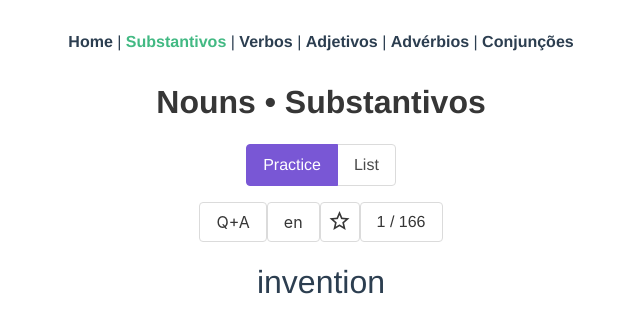
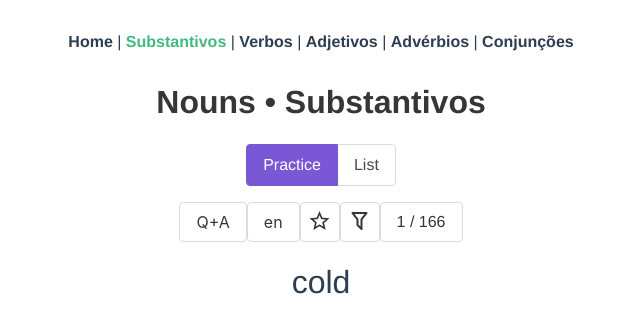
Before and after one commit to levosos/dictao, a Vue app: page /nouns in a window 1280 px wide. Shown: the top 332 px of the page, without its empty margins (319-959 px from the left). Built offline with nearby package versions, Linux system fonts and the light colour scheme.

Commit message:
Supporting filtering by first letters in practice page
- Using loadash.shuffle for shuffling an array

```diff
--- a/package.json
+++ b/package.json
@@ -11,6 +11,7 @@
     "@mdi/font": "^5.9.55",
     "buefy": "^0.9.8",
     "core-js": "^3.6.5",
+    "lodash.shuffle": "^4.2.0",
     "vue": "^2.6.11",
     "vue-router": "^3.5.2"
   },
--- a/src/components/Practice.vue
+++ b/src/components/Practice.vue
@@ -4,7 +4,16 @@
       <b-button @click="q_qa">{{ show.answers ? 'Q+A' : 'Q' }}</b-button>
       <b-button @click="en_pt">{{ lang.q }}</b-button>
       <b-button @click="star"><b-icon :icon="star_icon" /></b-button>
-      <span class="button">{{ index + 1 }} / {{ data.length }}</span>
+      <b-button @click="filter"><b-icon :icon="filter_icon" /></b-button>
+      <span class="button">{{ filtered_data.length ? index + 1 : 0 }} / {{ filtered_data.length }}</span>
+    </section>
+    <section id="filter" v-if="filtering">
+      <b-checkbox-button @input="restart" v-for="letter in 'abcdefghijklmnopqrstuvwxyz'" :key="letter" v-model="filters" :native-value="letter" type="is-success">
+        {{ letter }}
+      </b-checkbox-button>
+      <b-button @click="clear_filters" :disabled="filters.length === 0">
+        <b>clear</b>
+      </b-button>
     </section>
     <section v-on:click="click">
       <Word v-bind="question" :newline="true" />
@@ -18,6 +27,8 @@
 import Word from './Word.vue'
 import List from './List.vue'
 
+import _ from 'lodash';
+
 export default {
   name: 'Practice',
   components: {
@@ -26,6 +37,7 @@ export default {
   },
   data() {
     return {
+      shuffled_data: [],
       index: 0,
       lang: {
         q: 'en',
@@ -36,6 +48,8 @@ export default {
         answers: true,
       },
       starred: [],
+      filtering: false,
+      filters: []
     }
   },
   props: {
@@ -54,17 +68,25 @@ export default {
     },
   },
   methods: {
+    filter() {
+      this.filtering = !this.filtering
+    },
     shuffle() {
-      // based on https://stackoverflow.com/a/12646864/9540328
-      for (let i = this.data.length - 1; i > 0; i--) {
-          const j = Math.floor(Math.random() * (i + 1));
-          [this.data[i], this.data[j]] = [this.data[j], this.data[i]];
-      }
+      this.shuffled_data = _.shuffle(this.data)
+    },
+    restart() {
+      // reshuffle (all) the data
+      this.shuffle()
+
+      // start from the beginning (of the filtered data)
+      this.index = 0
+
+      // hide the answer if it is shown
+      this.show.answer = false
     },
     next() {
-      if (++this.index == this.data.length) {
-        this.index = 0
-        this.shuffle()
+      if (++this.index == this.filtered_data.length) {
+        this.restart()
       }
     },
     previous() {
@@ -101,22 +123,36 @@ export default {
       }
     },
     en_pt() {
+      // switch between question and answer languages
       [this.lang.q, this.lang.a] = [this.lang.a, this.lang.q]
+
+      // we have to restart when filtering as data changes due to
+      // the change of language.
+      // therefore, we restart in all cases for consistency.
+      this.restart()
     },
     q_qa() {
       this.show.answers = !this.show.answers
       this.show.answer = false
     },
     star() {
-      const index = this.starred.indexOf(this.word);
-      if (index === -1) {
-        this.starred.push(this.word);
-      } else {
-        this.starred.splice(index, 1);
+      if (this.word !== undefined) {
+        const index = this.starred.indexOf(this.word);
+        if (index === -1) {
+          this.starred.push(this.word);
+        } else {
+          this.starred.splice(index, 1);
+        }
       }
     },
+    clear_filters() {
+      this.filters = []
+      this.restart()
+    },
     props(lang) {
-      if (lang == 'en') {
+      if (this.word === undefined) {
+        return { word: undefined }
+      } else if (lang == 'en') {
         return { word: this.english(this.word) }
       } else if (lang == 'pt') {
         return { word: this.portuguese(this.word), pronunciation: this.pronunciation(this.word) }
@@ -132,16 +168,66 @@ export default {
       return this.props(this.lang.a)
     },
     word() {
-      return this.data[this.index]
+      return this.filtered_data[this.index]
     },
     star_icon() {
       return this.starred.indexOf(this.word) === -1 ? 'star-outline' : 'star'
+    },
+    filter_icon() {
+      return this.filters.length ? 'filter' : 'filter-outline'
+    },
+    filtered_data() {
+      const filter = function(word) {
+        const translate = {
+          // https://en.wikipedia.org/wiki/Portuguese_orthography#Diacritics
+          'á': 'a',
+          'â': 'a',
+          'ã': 'a',
+          'à': 'a',
+          'ç': 'c',
+          'é': 'e',
+          'ê': 'e',
+          'è': 'e',
+          'í': 'i',
+          'ì': 'i',
+          'ó': 'o',
+          'ô': 'o',
+          'õ': 'o',
+          'ò': 'o',
+          'ú': 'u',
+          'ù': 'u',
+        };
+
+        // extract the word depending on the language
+        word = this.lang.q == 'en' ? this.english(word) : this.portuguese(word)
+
+        // take the first character
+        let letter = word.charAt(0).toLowerCase()
+
+        // ignore accents
+        letter = translate[letter] || letter
+
+        // see if it is filtered
+        return this.filters.indexOf(letter) !== -1
+      }.bind(this)
+
+      if (this.filters.length) {
+        return this.shuffled_data.filter(filter)
+      } else {
+        return this.shuffled_data
+      }
     }
   },
 }
 </script>
 
 <style scoped>
+#filter {
+  display: flex;
+  flex-wrap: wrap;
+  justify-content: center
+}
+
 .word {
   font-size: xx-large;
 }
--- a/src/components/Word.vue
+++ b/src/components/Word.vue
@@ -1,5 +1,5 @@
 <template>
-  <span class="word">
+  <span class="word" v-if="word">
     {{ word }}
     <span class="pronunciation" v-if="pronounced && pronunciation"> {{ pronunciation }}</span>
     <br v-if="newline" />
--- a/src/main.js
+++ b/src/main.js
@@ -5,13 +5,14 @@ import router from './router'
 Vue.config.productionTip = false
 
 // include buefy components and styles
-import { Button, Icon, Table, Tabs } from 'buefy'
+import { Button, Checkbox, Icon, Table, Tabs } from 'buefy'
 import 'buefy/dist/buefy.css'
 
 // include material design icons font styles
 import '@mdi/font/css/materialdesignicons.css'
 
 Vue.use(Button)
+Vue.use(Checkbox)
 Vue.use(Icon)
 Vue.use(Table)
 Vue.use(Tabs)
```
Also changed, not shown: 1 other file (tests, documents, lock files or other folders).
